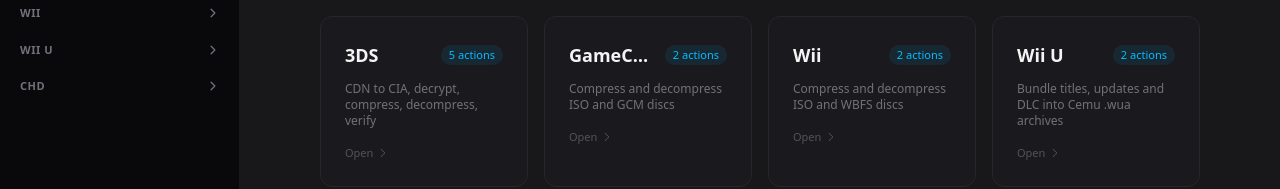
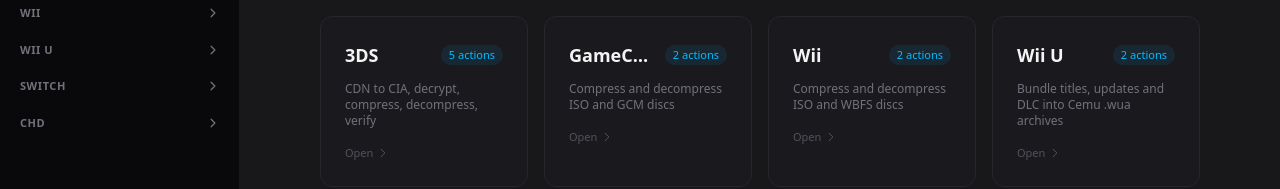
Before and after one commit to DevYukine/rom-converto, a Nuxt app in the folder crates/rom-converto-gui/: page / in a window 1280 px wide. Shown: the part 156-345 px from the top of the page. Built offline with nearby package versions, Linux system fonts and the light colour scheme.

Commit message:
feat(gui): add Switch section to sidebar

```diff
--- a/crates/rom-converto-gui/layouts/default.vue
+++ b/crates/rom-converto-gui/layouts/default.vue
@@ -14,6 +14,9 @@ import { useRvlCompressStore } from "~/stores/rvl-compress";
 import { useRvlDecompressStore } from "~/stores/rvl-decompress";
 import { useWupCompressStore } from "~/stores/wup-compress";
 import { useWupDecryptStore } from "~/stores/wup-decrypt";
+import { useNxCompressStore } from "~/stores/nx-compress";
+import { useNxDecompressStore } from "~/stores/nx-decompress";
+import { useNxVerifyStore } from "~/stores/nx-verify";
 import { getVersion } from "@tauri-apps/api/app";
 
 const appVersion = ref("");
@@ -71,6 +74,15 @@ const sections: SidebarSection[] = [
     links: [
       { to: "/wup/compress", label: "Compress to WUA", store: () => useWupCompressStore(), icon: "compress" },
       { to: "/wup/decrypt", label: "Decrypt NUS", store: () => useWupDecryptStore(), icon: "lock-open" },
+    ],
+  },
+  {
+    key: "nx",
+    name: "Switch",
+    links: [
+      { to: "/nx/compress", label: "Compress", store: () => useNxCompressStore(), icon: "compress" },
+      { to: "/nx/decompress", label: "Decompress", store: () => useNxDecompressStore(), icon: "expand" },
+      { to: "/nx/verify", label: "Verify", store: () => useNxVerifyStore(), icon: "shield-check" },
     ],
   },
   {
```
